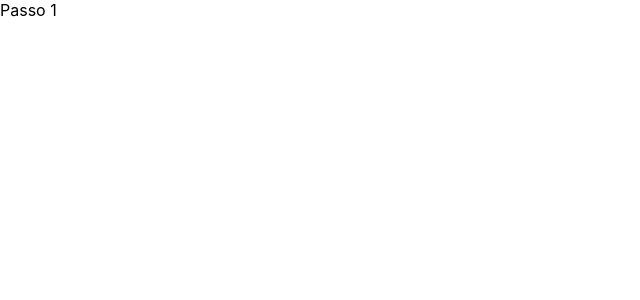
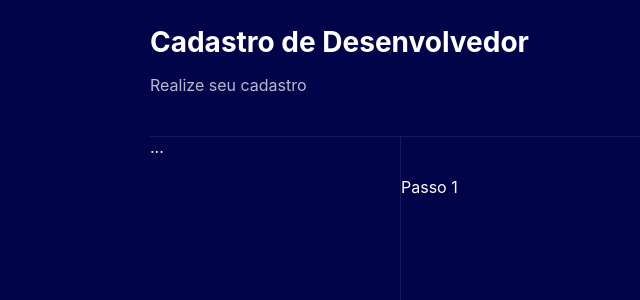
Before and after one commit to ArthurLuizS/MultiForm, a React (Create React App) app: page / in a window 1280 px wide. Shown: the top 300 px of the page, without its empty margins (0-640 px from the left). Built offline with nearby package versions, Linux system fonts and the light colour scheme.

Commit message:
Adicionado o theme ao step1

```diff
--- a/src/pages/FormStep1/index.tsx
+++ b/src/pages/FormStep1/index.tsx
@@ -1,9 +1,12 @@
 import * as C from './styles'
+import {Theme} from '../../components/Theme'
 
 export const FormStep1 = () =>{
     return(
-        <C.Container>
+        <Theme>
+            <C.Container>
             Passo 1
-        </C.Container>
+            </C.Container>
+        </Theme>
     );
 }
```
